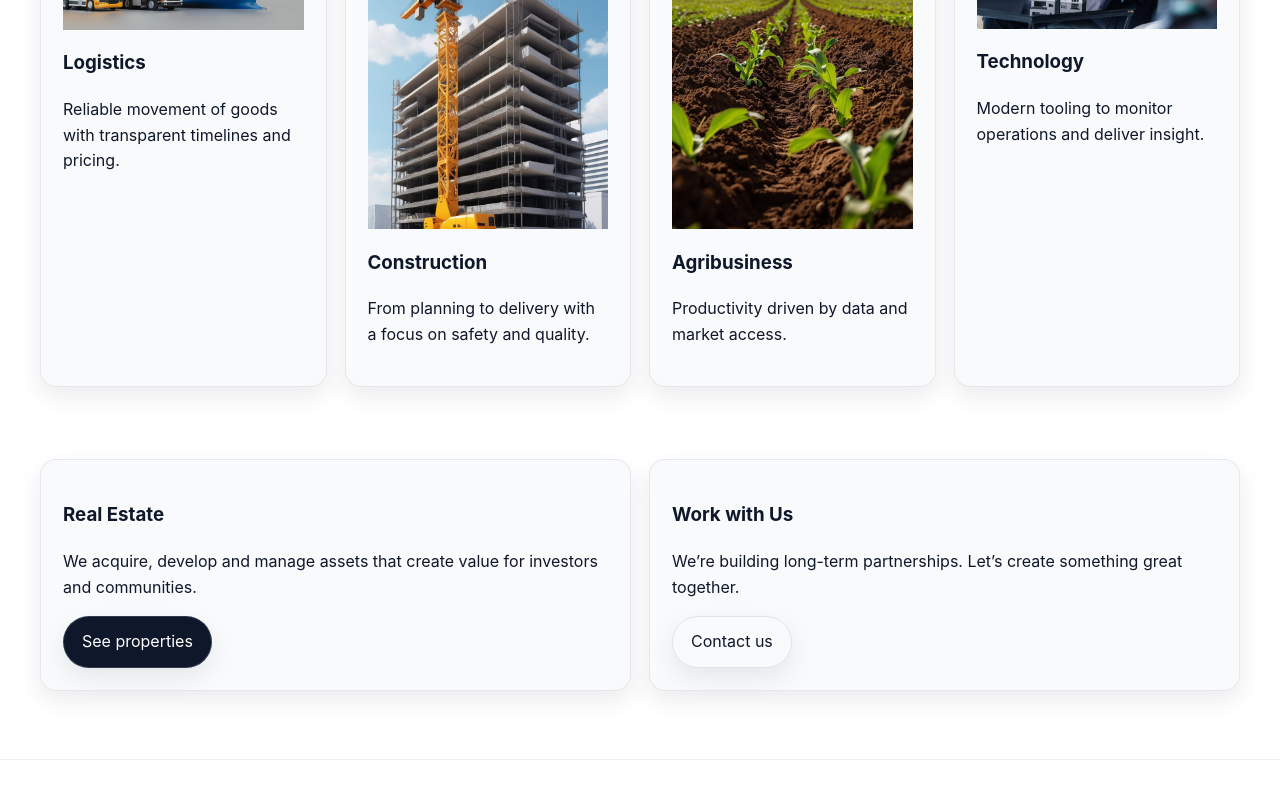
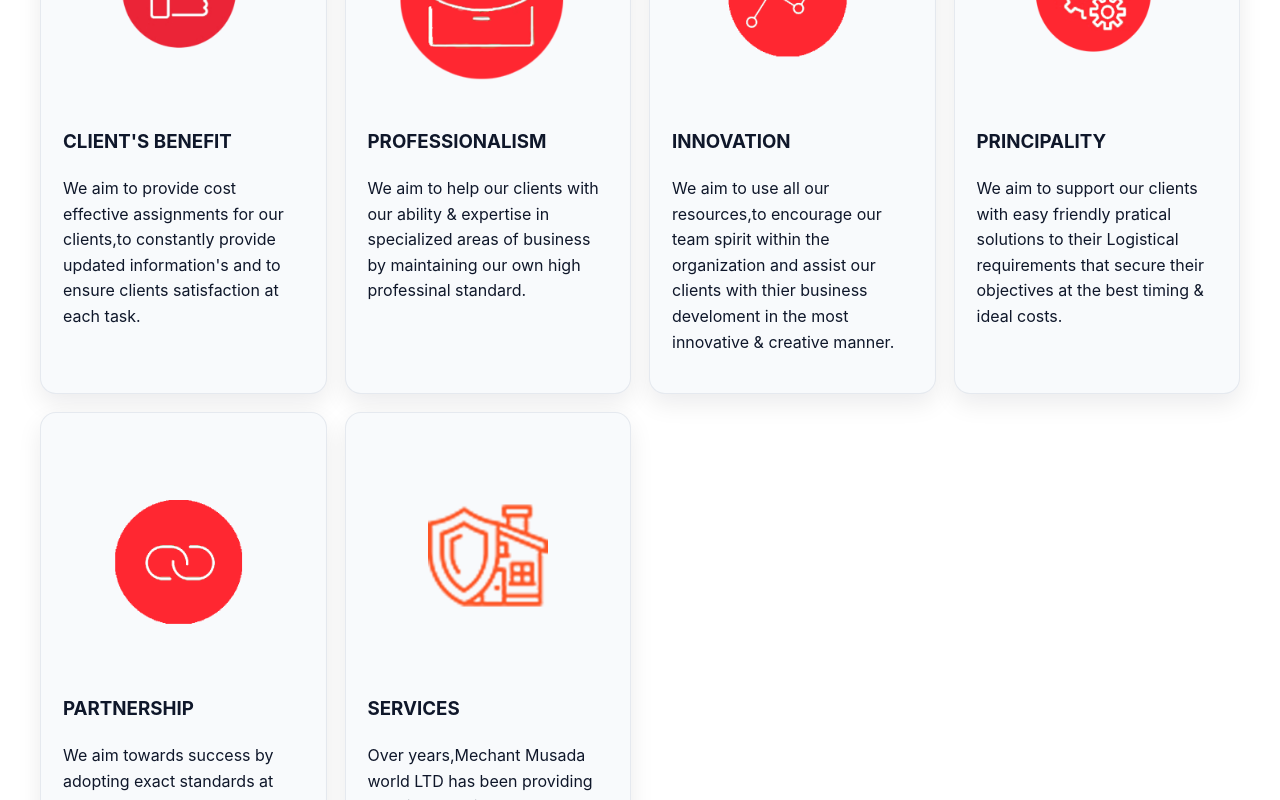
Before and after one commit to SpidaAfrica/machant_musada, a React (Vite) app: page / in a window 1280 px wide. Shown: the part 820-1620 px from the top of the page. Built offline with nearby package versions, Linux system fonts and the light colour scheme.

Commit message:
Update Home.jsx

```diff
--- a/src/pages/Home.jsx
+++ b/src/pages/Home.jsx
@@ -5,6 +5,28 @@ export default function Home(){
   return (
     <div>
       <Hero />
+      <section className="container section">
+        <div className="kicker">How We Work</div>
+        <h2>Our Work Areas</h2>
+        <p className="lead">Operational excellence across shipping, construction logistics and property development.</p>
+        <div className="grid four" style={{marginTop:16}}>
+          <div className="card"><img src="/images/1.png" alt="" /><h3>CLIENT'S BENEFIT</h3><p>We aim to provide cost effective assignments for our clients,to
+                    constantly provide updated information's and to ensure clients
+                    satisfaction at each task.</p></div>
+          <div className="card"><img src="/images/5.png" alt="" /><h3>PROFESSIONALISM</h3><p>We aim to help our clients with our ability & expertise in specialized
+                areas of business by maintaining our own high professinal standard.</p></div>
+          <div className="card"><img src="/images/3.png" alt="" /><h3>INNOVATION</h3><p>We aim to use all our resources,to encourage our team spirit within the organization and assist
+   our clients with thier business develoment in the most innovative & creative manner.</p></div>
+          <div className="card"><img src="/images/2.png" alt="" /><h3>PRINCIPALITY</h3><p>We aim to support our clients with easy friendly pratical solutions to their
+        Logistical requirements that secure their objectives at the best timing &
+        ideal costs.</p></div>
+          <div className="card"><img src="/images/4.png" alt="" /><h3>PARTNERSHIP</h3><p>We aim towards success by adopting exact standards at each steps & we accept
+        only the best of everything we do,offer or provide.</p></div>
+          <div className="card"><img src="/images/6.png" alt="" /><h3>SERVICES</h3><p>Over years,Mechant Musada world LTD has been providing practical solutions
+        related to shorebase operations,Logistics support,customs issues,marine
+        charting,warehouse development,facilities management and systems implementation.</p></div>
+        </div>
+      </section>
       <section className="container section">
         <div className="kicker">What we do</div>
         <h2>Our Focus Areas</h2>
@@ -30,6 +52,20 @@ export default function Home(){
           </div>
         </div>
       </section>
+      <section className="container section">
+        <div className="grid two">
+          <div className="card">
+            <h3>Real Estate</h3>
+            <p>We acquire, develop and manage assets that create value for investors and communities.</p>
+            <Link to="/real-estate" className="btn">See properties</Link>
+          </div>
+          <div className="card">
+            <h3>Work with Us</h3>
+            <p>We’re building long-term partnerships. Let’s create something great together.</p>
+            <Link to="/contact" className="btn secondary">Contact us</Link>
+          </div>
+        </div>
+      </section>
     </div>
   )
 }
```
